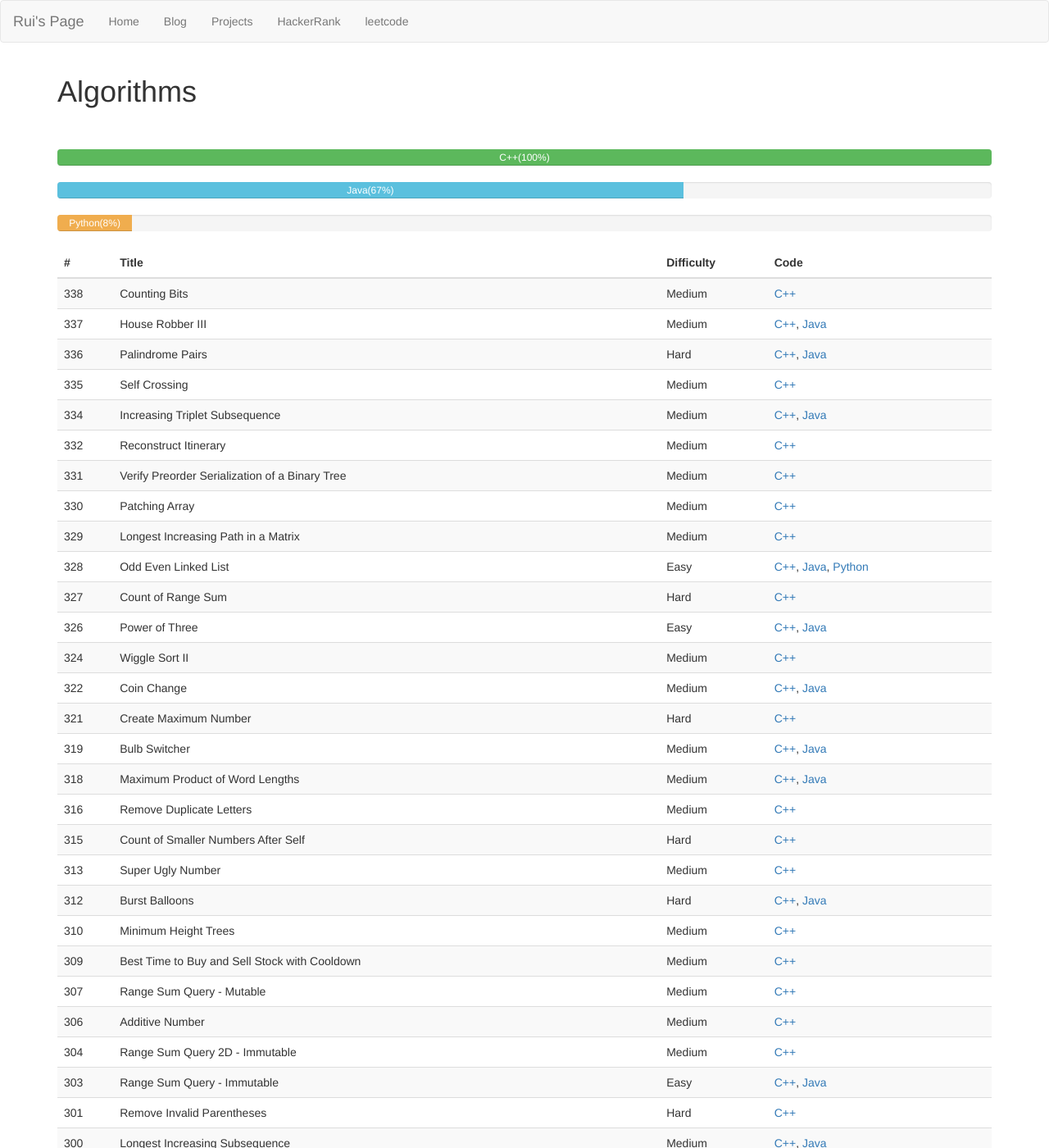
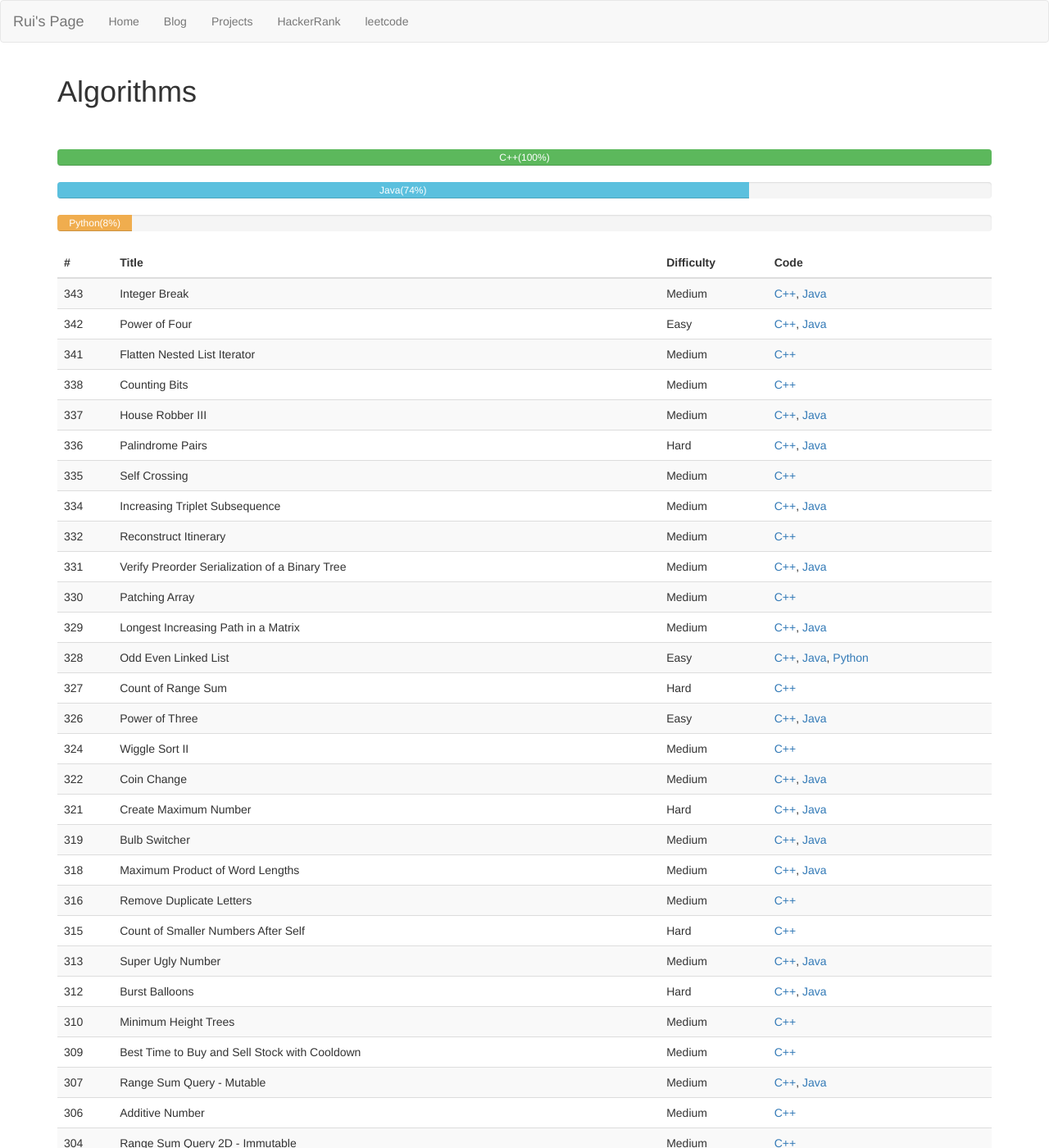
Before and after one commit to RayZ-O/RayZ-O.github.io, a Jekyll site: the page built from leetcode/index.html, in a window 1280 px wide and 1400 px high. Shown: the whole window at 82% size. Built offline with Jekyll 4.4.1, drawn with Linux system fonts in a browser that asks for light colours; a style sheet for code colours, icons or effects is not loaded; some of the changed text lies outside the part shown.

Commit message:
Update content

```diff
--- a/_includes/leetcode-algorithm.md
+++ b/_includes/leetcode-algorithm.md
@@ -2,30 +2,33 @@
 
 | # |Title |Difficulty| Code |
 |--- |:------|----------|:------|
+|343 |Integer Break|Medium|[C++](https://github.com/RayZ-O/leetcode/blob/master/C%2B%2B/IntegerBreak.cc), [Java](https://github.com/RayZ-O/leetcode/blob/master/Java/IntegerBreak.java)|
+|342 |Power of Four| Easy|[C++](https://github.com/RayZ-O/leetcode/blob/master/C%2B%2B/PowerOfFour.cc), [Java](https://github.com/RayZ-O/leetcode/blob/master/Java/PowerOfFour.java)|
+|341 |Flatten Nested List Iterator|Medium|[C++](https://github.com/RayZ-O/leetcode/blob/master/C%2B%2B/FlattenNestedListIterator.cc)|
 | 338| Counting Bits |Medium|[C++](https://github.com/RayZ-O/leetcode/blob/master/C%2B%2B/CountingBits.cc)|
 | 337| House Robber III |Medium|[C++](https://github.com/RayZ-O/leetcode/blob/master/C%2B%2B/HouseRobberIII.cc), [Java](https://github.com/RayZ-O/leetcode/blob/master/Java/HouseRobberIII.java)|
 | 336| Palindrome Pairs |Hard|[C++](https://github.com/RayZ-O/leetcode/blob/master/C%2B%2B/PalindromePairs.cc), [Java](https://github.com/RayZ-O/leetcode/blob/master/Java/PalindromePairs.java)|
 | 335| Self Crossing |Medium|[C++](https://github.com/RayZ-O/leetcode/blob/master/C%2B%2B/SelfCrossing.cc)|
 | 334| Increasing Triplet Subsequence|Medium|[C++](https://github.com/RayZ-O/leetcode/blob/master/C++/IncreasingTripletSubsequence.cc), [Java](https://github.com/RayZ-O/leetcode/blob/master/Java/IncreasingTripletSubsequence.java)|
 | 332| Reconstruct Itinerary| Medium|[C++](https://github.com/RayZ-O/leetcode/blob/master/C%2B%2B/ReconstructItinerary.cc)|
-| 331| Verify Preorder Serialization of a Binary Tree| Medium|[C++](https://github.com/RayZ-O/leetcode/blob/master/C++/VerifyPreorderSerializationOfABinaryTree.cc)|
+| 331| Verify Preorder Serialization of a Binary Tree| Medium|[C++](https://github.com/RayZ-O/leetcode/blob/master/C++/VerifyPreorderSerializationOfABinaryTree.cc), [Java](https://github.com/RayZ-O/leetcode/blob/master/Java/VerifyPreorderSerializationOfABinaryTree.java)|
 | 330| Patching Array| Medium|[C++](https://github.com/RayZ-O/leetcode/blob/master/C++/PatchingArray.cc)|
-| 329| Longest Increasing Path in a Matrix| Medium|[C++](https://github.com/RayZ-O/leetcode/blob/master/C++/LongestIncreasingPathInAMatrix.cc)|
+| 329| Longest Increasing Path in a Matrix| Medium|[C++](https://github.com/RayZ-O/leetcode/blob/master/C++/LongestIncreasingPathInAMatrix.cc), [Java](https://github.com/RayZ-O/leetcode/blob/master/Java/LongestIncreasingPathInAMatrix.java)|
 | 328| Odd Even Linked List| Easy|[C++](https://github.com/RayZ-O/leetcode/blob/master/C++/OddEvenLinkedList.cc), [Java](https://github.com/RayZ-O/leetcode/blob/master/Java/OddEvenLinkedList.java), [Python](https://github.com/RayZ-O/leetcode/blob/master/Python/odd_even_linked_list.py)|
 | 327| Count of Range Sum| Hard|[C++](https://github.com/RayZ-O/leetcode/blob/master/C++/CountOfRangeSum.cc)|
 | 326| Power of Three| Easy|[C++](https://github.com/RayZ-O/leetcode/blob/master/C++/PowerOfThree.cc), [Java](https://github.com/RayZ-O/leetcode/blob/master/Java/PowerOfThree.java)|
 | 324| Wiggle Sort II| Medium|[C++](https://github.com/RayZ-O/leetcode/blob/master/C++/WiggleSortII.cc)|
 | 322| Coin Change| Medium|[C++](https://github.com/RayZ-O/leetcode/blob/master/C++/CoinChange.cc), [Java](https://github.com/RayZ-O/leetcode/blob/master/Java/CoinChange.java)|
-| 321| Create Maximum Number| Hard|[C++](https://github.com/RayZ-O/leetcode/blob/master/C++/CreateMaximumNumber.cc)|
+| 321| Create Maximum Number| Hard|[C++](https://github.com/RayZ-O/leetcode/blob/master/C++/CreateMaximumNumber.cc), [Java](https://github.com/RayZ-O/leetcode/blob/master/Java/CreateMaximumNumber.java)|
 | 319| Bulb Switcher| Medium|[C++](https://github.com/RayZ-O/leetcode/blob/master/C++/BulbSwitcher.cc), [Java](https://github.com/RayZ-O/leetcode/blob/master/Java/BulbSwitcher.java)|
 | 318| Maximum Product of Word Lengths| Medium|[C++](https://github.com/RayZ-O/leetcode/blob/master/C++/MaximumProductOfWordLengths.cc), [Java](https://github.com/RayZ-O/leetcode/blob/master/Java/MaximumProductOfWordLengths.java)|
 | 316| Remove Duplicate Letters| Medium|[C++](https://github.com/RayZ-O/leetcode/blob/master/C++/RemoveDuplicateLetters.cc)|
 | 315| Count of Smaller Numbers After Self| Hard| [C++](https://github.com/RayZ-O/leetcode/blob/master/C++/CountofSmallerNumbersAfterSelf.cc) |
-| 313| Super Ugly Number| Medium|[C++](https://github.com/RayZ-O/leetcode/blob/master/C++/SuperUglyNumber.cc)|
+| 313| Super Ugly Number| Medium|[C++](https://github.com/RayZ-O/leetcode/blob/master/C++/SuperUglyNumber.cc), [Java](https://github.com/RayZ-O/leetcode/blob/master/Java/SuperUglyNumber.java)|
 | 312| Burst Balloons| Hard|[C++](https://github.com/RayZ-O/leetcode/blob/master/C++/BurstBalloons.cc), [Java](https://github.com/RayZ-O/leetcode/blob/master/Java/BurstBalloons.java)|
 | 310| Minimum Height Trees| Medium|[C++](https://github.com/RayZ-O/leetcode/blob/master/C++/MinimumHeightTrees.cc)|
 | 309| Best Time to Buy and Sell Stock with Cooldown| Medium|[C++](https://github.com/RayZ-O/leetcode/blob/master/C++/BestTimeToBuyAndSellStockWithCooldown.cc)|
-| 307| Range Sum Query - Mutable| Medium|[C++](https://github.com/RayZ-O/leetcode/blob/master/C++/RangeSumQuery-Mutable.cc)|
+| 307| Range Sum Query - Mutable| Medium|[C++](https://github.com/RayZ-O/leetcode/blob/master/C++/RangeSumQuery-Mutable.cc), [Java](https://github.com/RayZ-O/leetcode/blob/master/Java/RangeSumQuery-Mutable.java)|
 | 306| Additive Number| Medium|[C++](https://github.com/RayZ-O/leetcode/blob/master/C++/AdditiveNumber.cc)|
 | 304| Range Sum Query 2D - Immutable| Medium|[C++](https://github.com/RayZ-O/leetcode/blob/master/C++/RangeSumQuery2D-Immutable.cc)|
 | 303| Range Sum Query - Immutable| Easy|[C++](https://github.com/RayZ-O/leetcode/blob/master/C++/RangeSumQuery-Immutable.cc), [Java](https://github.com/RayZ-O/leetcode/blob/master/Java/RangeSumQueryImmutable.java)|
@@ -47,7 +50,7 @@
 | 274| H-Index| Medium|[C++](https://github.com/RayZ-O/leetcode/blob/master/C++/H-Index.cc)|
 | 273| Integer to English Words| Medium|[C++](https://github.com/RayZ-O/leetcode/blob/master/C++/IntegerToEnglishWords.cc)|
 | 268| Missing Number| Medium|[C++](https://github.com/RayZ-O/leetcode/blob/master/C++/MissingNumber.cc), [Java](https://github.com/RayZ-O/leetcode/blob/master/Java/MissingNumber.java)|
-| 264| Ugly Number II| Medium|[C++](https://github.com/RayZ-O/leetcode/blob/master/C++/UglyNumberII.cc)|
+| 264| Ugly Number II| Medium|[C++](https://github.com/RayZ-O/leetcode/blob/master/C++/UglyNumberII.cc), [Java](https://github.com/RayZ-O/leetcode/blob/master/Java/UglyNumberII.java)|
 | 263| Ugly Number| Easy|[C++](https://github.com/RayZ-O/leetcode/blob/master/C++/UglyNumber.cc), [Java](https://github.com/RayZ-O/leetcode/blob/master/Java/UglyNumber.java)|
 | 260| Single Number III| Medium|[C++](https://github.com/RayZ-O/leetcode/blob/master/C++/SingleNumberIII.cc)|
 | 258| Add Digits| Easy|[C++](https://github.com/RayZ-O/leetcode/blob/master/C++/AddDigits.cc), [Java](https://github.com/RayZ-O/leetcode/blob/master/Java/AddDigits.java)|
@@ -78,7 +81,7 @@
 | 219| Contains Duplicate II| Easy|[C++](https://github.com/RayZ-O/leetcode/blob/master/C++/ContainsDuplicateII.cc), [Java](https://github.com/RayZ-O/leetcode/blob/master/Java/ContainsDuplicateII.java)|
 | 218| The Skyline Problem| Hard|[C++](https://github.com/RayZ-O/leetcode/blob/master/C++/TheSkylineProblem.cc)|
 | 217| Contains Duplicate| Easy|[C++](https://github.com/RayZ-O/leetcode/blob/master/C++/ContainsDuplicate.cc), [Java](https://github.com/RayZ-O/leetcode/blob/master/Java/ContainsDuplicate.java), [Python](https://github.com/RayZ-O/leetcode/blob/master/Python/contains_duplicate.py)|
-| 216| Combination Sum III| Medium|[C++](https://github.com/RayZ-O/leetcode/blob/master/C++/CombinationSumIII.cc)|
+| 216| Combination Sum III| Medium|[C++](https://github.com/RayZ-O/leetcode/blob/master/C++/CombinationSumIII.cc), [Java](https://github.com/RayZ-O/leetcode/blob/master/Java/CombinationSumIII.java)|
 | 215| Kth Largest Element in an Array| Medium|[C++](https://github.com/RayZ-O/leetcode/blob/master/C++/KthLargestElementInAnArray.cc), [Java](https://github.com/RayZ-O/leetcode/blob/master/Java/KthLargestElementInAnArray.java)|
 | 214| Shortest Palindrome| Hard|[C++](https://github.com/RayZ-O/leetcode/blob/master/C++/ShortestPalindrome.cc)|
 | 213| House Robber II| Medium|[C++](https://github.com/RayZ-O/leetcode/blob/master/C++/HouseRobberII.cc), [Java](https://github.com/RayZ-O/leetcode/blob/master/Java/HouseRobber.java)|
@@ -120,7 +123,7 @@
 | 152| Maximum Product Subarray| Medium|[C++](https://github.com/RayZ-O/leetcode/blob/master/C++/MaximumProductSubarray.cc), [Java](https://github.com/RayZ-O/leetcode/blob/master/Java/MaximumProductSubarray.java)|
 | 151| Reverse Words in a String| Medium|[C++](https://github.com/RayZ-O/leetcode/blob/master/C++/ReverseWordsInAString.cc), [Java](https://github.com/RayZ-O/leetcode/blob/master/Java/ReverseWordsInAString.java)|
 | 150| Evaluate Reverse Polish Notation| Medium|[C++](https://github.com/RayZ-O/leetcode/blob/master/C++/EvaluateReversePolishNotation.cc), [Java](https://github.com/RayZ-O/leetcode/blob/master/Java/EvaluateReversePolishNotation.java)|
-| 149| Max Points on a Line| Hard|[C++](https://github.com/RayZ-O/leetcode/blob/master/C++/MaxPointsOnALine.cc)|
+| 149| Max Points on a Line| Hard|[C++](https://github.com/RayZ-O/leetcode/blob/master/C++/MaxPointsOnALine.cc), [Java](https://github.com/RayZ-O/leetcode/blob/master/Java/MaxPointsOnALine.java)|
 | 148| Sort List| Medium|[C++](https://github.com/RayZ-O/leetcode/blob/master/C++/SortList.cc), [Java](https://github.com/RayZ-O/leetcode/blob/master/Java/SortList.java)|
 | 147| Insertion Sort List| Medium|[C++](https://github.com/RayZ-O/leetcode/blob/master/C++/InsertionSortList.cc), [Java](https://github.com/RayZ-O/leetcode/blob/master/Java/InsertionSortList.java)|
 | 146| LRU Cache| Hard|[C++](https://github.com/RayZ-O/leetcode/blob/master/C++/LRUCache.cc), [Java](https://github.com/RayZ-O/leetcode/blob/master/Java/LRUCache.java)|
@@ -170,13 +173,13 @@
 | 102| Binary Tree Level Order Traversal| Easy|[C++](https://github.com/RayZ-O/leetcode/blob/master/C++/BinaryTreeLevelOrderTraversal.cc), [Java](https://github.com/RayZ-O/leetcode/blob/master/Java/BinaryTreeLevelOrderTraversal.java)|
 | 101| Symmetric Tree| Easy|[C++](https://github.com/RayZ-O/leetcode/blob/master/C++/SymmetricTree.cc), [Java](https://github.com/RayZ-O/leetcode/blob/master/Java/SymmetricTree.java)|
 | 100| Same Tree| Easy|[C++](https://github.com/RayZ-O/leetcode/blob/master/C++/SameTree.cc), [Java](https://github.com/RayZ-O/leetcode/blob/master/Java/SameTree.java)|
-| 99| Recover Binary Search Tree| Hard|[C++](https://github.com/RayZ-O/leetcode/blob/master/C++/RecoverBinarySearchTree.cc)|
+| 99| Recover Binary Search Tree| Hard|[C++](https://github.com/RayZ-O/leetcode/blob/master/C++/RecoverBinarySearchTree.cc), [Java](https://github.com/RayZ-O/leetcode/blob/master/Java/RecoverBinarySearchTree.java)|
 | 98| Validate Binary Search Tree| Medium|[C++](https://github.com/RayZ-O/leetcode/blob/master/C++/ValidateBinarySearchTree.cc), [Java](https://github.com/RayZ-O/leetcode/blob/master/Java/ValidateBinarySearchTree.java), [Python](https://github.com/RayZ-O/leetcode/blob/master/Python/validate_binary_search_tree.py)|
 | 97| Interleaving String| Hard|[C++](https://github.com/RayZ-O/leetcode/blob/master/C++/InterleavingString.cc)|
 | 96| Unique Binary Search Trees| Medium|[C++](https://github.com/RayZ-O/leetcode/blob/master/C++/UniqueBinarySearchTrees.cc)|
 | 95| Unique Binary Search Trees II| Medium|[C++](https://github.com/RayZ-O/leetcode/blob/master/C++/UniqueBinarySearchTreesII.cc)|
 | 94| Binary Tree Inorder Traversal| Medium|[C++](https://github.com/RayZ-O/leetcode/blob/master/C++/BinaryTreeInorderTraversal.cc), [Java](https://github.com/RayZ-O/leetcode/blob/master/Java/BinaryTreeInorderTraversal.java)|
-| 93| Restore IP Addresses| Medium|[C++](https://github.com/RayZ-O/leetcode/blob/master/C++/RestoreIPAddresses.cc)|
+| 93| Restore IP Addresses| Medium|[C++](https://github.com/RayZ-O/leetcode/blob/master/C++/RestoreIPAddresses.cc), [Java](https://github.com/RayZ-O/leetcode/blob/master/Java/RestoreIPAddresses.java)|
 | 92| Reverse Linked List II| Medium|[C++](https://github.com/RayZ-O/leetcode/blob/master/C++/ReverseLinkedListII.cc), [Java](https://github.com/RayZ-O/leetcode/blob/master/Java/ReverseLinkedListII.java)|
 | 91| Decode Ways| Medium|[C++](https://github.com/RayZ-O/leetcode/blob/master/C++/DecodeWays.cc)|
 | 90| Subsets II| Medium|[C++](https://github.com/RayZ-O/leetcode/blob/master/C++/SubsetsII.cc), [Java](https://github.com/RayZ-O/leetcode/blob/master/Java/SubsetsII.java)|
@@ -196,16 +199,16 @@
 | 76| Minimum Window Substring| Hard|[C++](https://github.com/RayZ-O/leetcode/blob/master/C++/MinimumWindowSubstring.cc)|
 | 75| Sort Colors| Medium|[C++](https://github.com/RayZ-O/leetcode/blob/master/C++/SortColors.cc), [Java](https://github.com/RayZ-O/leetcode/blob/master/Java/SortColors.java), [Python](https://github.com/RayZ-O/leetcode/blob/master/Python/sort_colors.py)|
 | 74| Search a 2D Matrix| Medium|[C++](https://github.com/RayZ-O/leetcode/blob/master/C++/SearchA2DMatrix.cc), [Java](https://github.com/RayZ-O/leetcode/blob/master/Java/SearchA2DMatrix.java)|
-| 73| Set Matrix Zeroes| Medium|[C++](https://github.com/RayZ-O/leetcode/blob/master/C++/SetMatrixZeroes.cc)|
+| 73| Set Matrix Zeroes| Medium|[C++](https://github.com/RayZ-O/leetcode/blob/master/C++/SetMatrixZeroes.cc), [Java](https://github.com/RayZ-O/leetcode/blob/master/Java/SetMatrixZeroes.java)|
 | 72| Edit Distance| Hard|[C++](https://github.com/RayZ-O/leetcode/blob/master/C++/EditDistance.cc)|
 | 71| Simplify Path| Medium|[C++](https://github.com/RayZ-O/leetcode/blob/master/C++/SimplifyPath.cc), [Java](https://github.com/RayZ-O/leetcode/blob/master/Java/SimplifyPath.java), [Python](https://github.com/RayZ-O/leetcode/blob/master/Python/simplify_path.py)|
 | 70| Climbing Stairs| Easy|[C++](https://github.com/RayZ-O/leetcode/blob/master/C++/ClimbingStairs.cc), [Java](https://github.com/RayZ-O/leetcode/blob/master/Java/ClimbingStairs.java)|
-| 69| Sqrt(x)| Medium| [C++](https://github.com/RayZ-O/leetcode/blob/master/C++/Sqrt.cc) |
+| 69| Sqrt(x)| Medium| [C++](https://github.com/RayZ-O/leetcode/blob/master/C++/Sqrt.cc), [Java](https://github.com/RayZ-O/leetcode/blob/master/Java/Sqrt.java)|
 | 68| Text Justification| Hard|[C++](https://github.com/RayZ-O/leetcode/blob/master/C++/TextJustification.cc)|
 | 67| Add Binary| Easy|[C++](https://github.com/RayZ-O/leetcode/blob/master/C++/AddBinary.cc), [Java](https://github.com/RayZ-O/leetcode/blob/master/Java/AddBinary.java)|
 | 66| Plus One| Easy|[C++](https://github.com/RayZ-O/leetcode/blob/master/C++/PlusOne.cc), [Java](https://github.com/RayZ-O/leetcode/blob/master/Java/PlusOne.java)|
 | 65| Valid Number| Hard|[C++](https://github.com/RayZ-O/leetcode/blob/master/C++/ValidNumber.cc)|
-| 64| Minimum Path Sum| Medium|[C++](https://github.com/RayZ-O/leetcode/blob/master/C++/MinimumPathSum.cc)|
+| 64| Minimum Path Sum| Medium|[C++](https://github.com/RayZ-O/leetcode/blob/master/C++/MinimumPathSum.cc), [Java](https://github.com/RayZ-O/leetcode/blob/master/Java/MinimumPathSum.java)|
 | 63| Unique Paths II| Medium|[C++](https://github.com/RayZ-O/leetcode/blob/master/C++/UniquePathsII.cc), [Java](https://github.com/RayZ-O/leetcode/blob/master/Java/UniquePathsII.java)|
 | 62| Unique Paths| Medium|[C++](https://github.com/RayZ-O/leetcode/blob/master/C++/UniquePaths.cc), [Java](https://github.com/RayZ-O/leetcode/blob/master/Java/UniquePaths.java)|
 | 61| Rotate List| Medium|[C++](https://github.com/RayZ-O/leetcode/blob/master/C++/RotateList.cc), [Java](https://github.com/RayZ-O/leetcode/blob/master/Java/RotateList.java)|
@@ -240,7 +243,7 @@
 | 32| Longest Valid Parentheses| Hard|[C++](https://github.com/RayZ-O/leetcode/blob/master/C++/LongestValidParentheses.cc)|
 | 31| Next Permutation| Medium|[C++](https://github.com/RayZ-O/leetcode/blob/master/C++/NextPermutation.cc), [Java](https://github.com/RayZ-O/leetcode/blob/master/Java/NextPermutation.java)|
 | 30| Substring with Concatenation of All Words| Hard|[C++](https://github.com/RayZ-O/leetcode/blob/master/C++/SubstringWithConcatenationOfAllWords.cc)|
-| 29| Divide Two Integers| Medium|[C++](https://github.com/RayZ-O/leetcode/blob/master/C++/DivideTwoIntegers.cc)|
+| 29| Divide Two Integers| Medium|[C++](https://github.com/RayZ-O/leetcode/blob/master/C++/DivideTwoIntegers.cc), [Java](https://github.com/RayZ-O/leetcode/blob/master/Java/DivideTwoIntegers.java)|
 | 28| Implement strStr()| Easy| [C++](https://github.com/RayZ-O/leetcode/blob/master/C++/ImplementstrStr.cc) , [Java](https://github.com/RayZ-O/leetcode/blob/master/Java/ImplementStrStr.java)|
 | 27| Remove Element| Easy|[C++](https://github.com/RayZ-O/leetcode/blob/master/C++/RemoveElement.cc), [Java](https://github.com/RayZ-O/leetcode/blob/master/Java/RemoveElement.java)|
 | 26| Remove Duplicates from Sorted Array| Easy|[C++](https://github.com/RayZ-O/leetcode/blob/master/C++/RemoveDuplicatesFromSortedArray.cc), [Java](https://github.com/RayZ-O/leetcode/blob/master/Java/RemoveDuplicatesFromSortedArray.java)|
--- a/leetcode/index.html
+++ b/leetcode/index.html
@@ -11,7 +11,7 @@
         <div class="progress-bar progress-bar-success" role="progressbar" aria-valuenow="100" aria-valuemin="0" aria-valuemax="100" style="width:100%"> C++(100%)</div>
     </div>
     <div class="progress">
-        <div class="progress-bar progress-bar-info" role="progressbar" aria-valuenow="67" aria-valuemin="0" aria-valuemax="100" style="width:67%"> Java(67%)</div>
+        <div class="progress-bar progress-bar-info" role="progressbar" aria-valuenow="74" aria-valuemin="0" aria-valuemax="100" style="width:74%"> Java(74%)</div>
     </div>
     <div class="progress">
         <div class="progress-bar progress-bar-warning" role="progressbar" aria-valuenow="8" aria-valuemin="0" aria-valuemax="100" style="width:8%"> Python(8%)</div>
```
